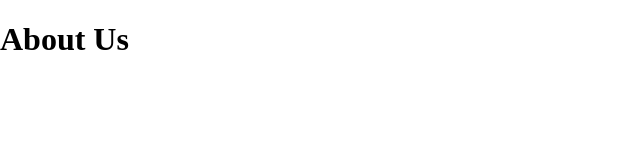
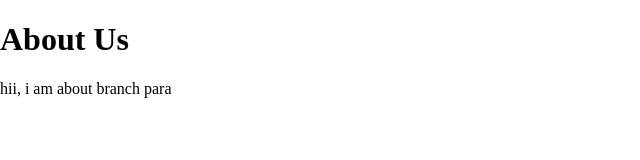
Before and after one commit to Shahzaibkhan-4/learning-git, a plain HTML site: page about.html in a window 1280 px wide. Shown: the whole page, without its empty margins (0-640 px from the left). Drawn offline with Linux system fonts and the light colour scheme.

Commit message:
add intro paragraph

```diff
--- a/about.html
+++ b/about.html
@@ -9,6 +9,7 @@
 </head>
 <body>
     <h1>About Us</h1>
+    <p>hii, i am  about branch para</p>
 
 </body>
 </html>
```
